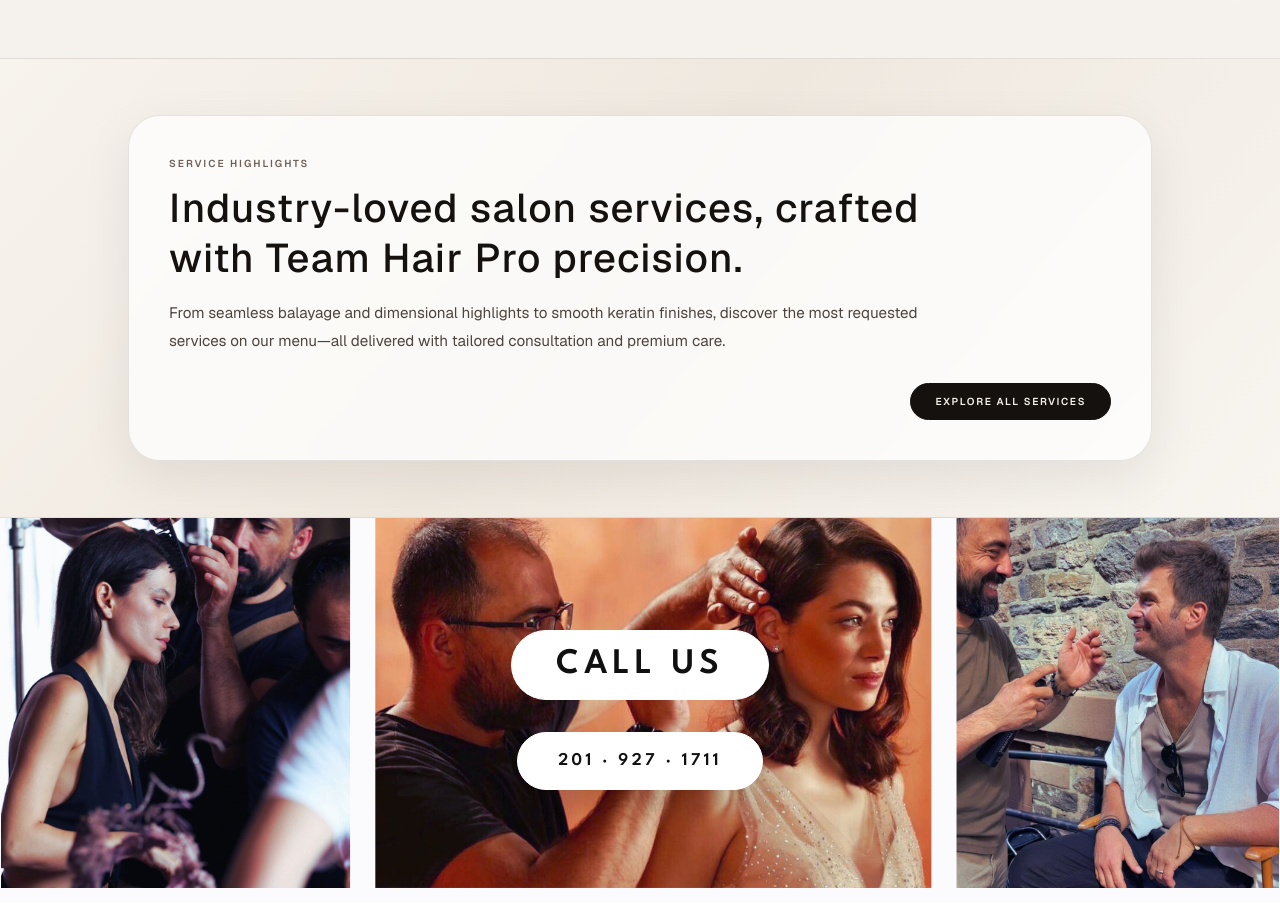
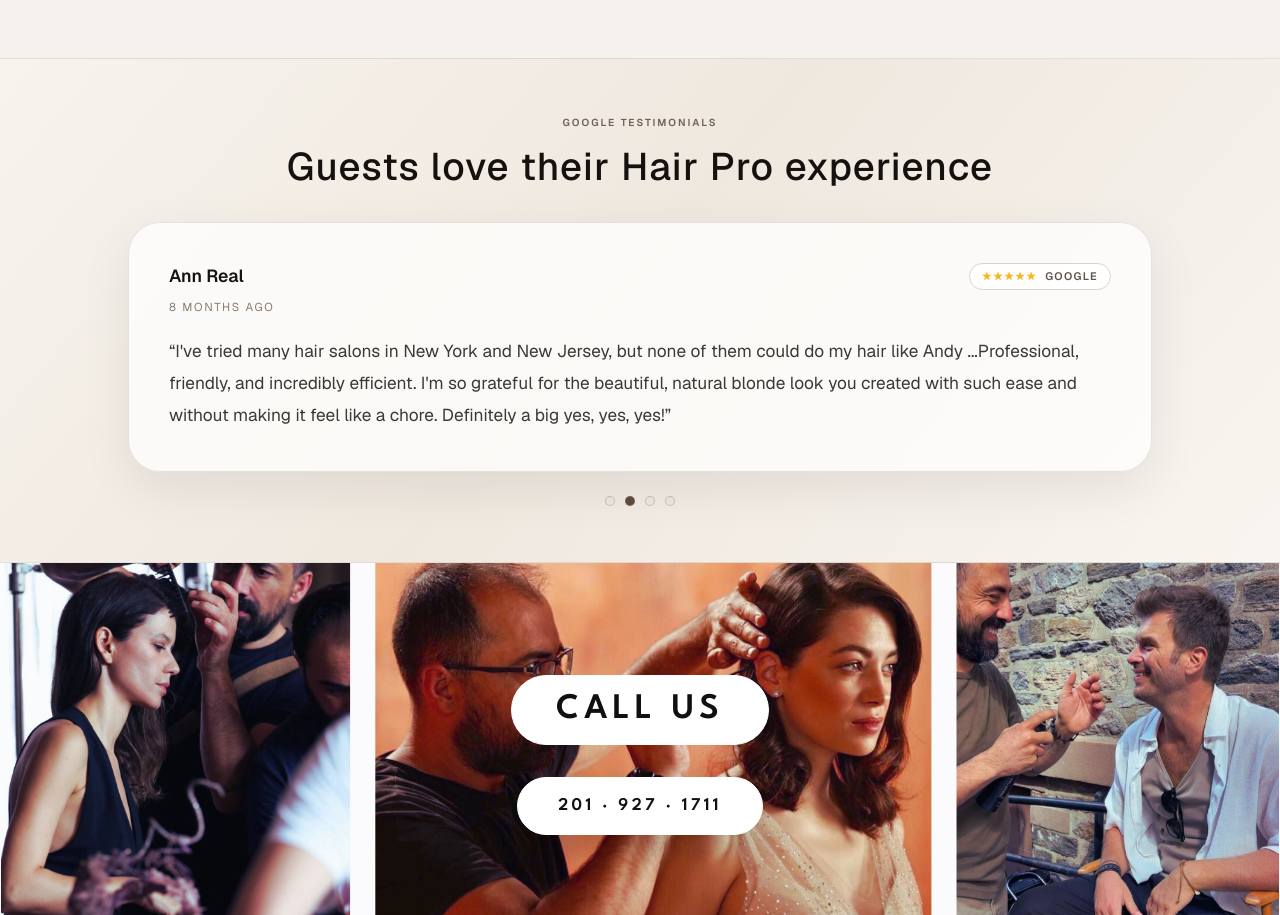
Before and after one commit to ugurcanyagiz/teamhairpro, a Next.js app: page / in a window 1280 px wide. Shown: the part 1016-1931 px from the top of the page. Built offline with nearby package versions, Linux system fonts and the light colour scheme.

Commit message:
Replace service spotlight with rotating Google testimonials

```diff
--- a/components/home/services-spotlight.tsx
+++ b/components/home/services-spotlight.tsx
@@ -1,25 +1,106 @@
-import Link from "next/link";
+"use client";
+
+import { useEffect, useState } from "react";
+
+type GoogleReview = {
+  id: number;
+  author: string;
+  timeAgo: string;
+  text: string;
+};
+
+const googleReviews: GoogleReview[] = [
+  {
+    id: 1,
+    author: "hilal akbalık",
+    timeAgo: "a month ago",
+    text: "Great experience at Hair Pro. Andy and his team are professional, talented, and truly artistic — you can tell they care about the details. Highly recommend!",
+  },
+  {
+    id: 2,
+    author: "Ann Real",
+    timeAgo: "8 months ago",
+    text: "I've tried many hair salons in New York and New Jersey, but none of them could do my hair like Andy ...Professional, friendly, and incredibly efficient. I'm so grateful for the beautiful, natural blonde look you created with such ease and without making it feel like a chore. Definitely a big yes, yes, yes!",
+  },
+  {
+    id: 3,
+    author: "Cindy Garzon",
+    timeAgo: "a month ago",
+    text: "Khan is the best!! I absolutely loved my color, and the products he uses are amazing. I live in NY, but I went to NJ where he is because it's simply worth it. I couldn't be happier with the results!",
+  },
+  {
+    id: 4,
+    author: "canan uslugel",
+    timeAgo: "3 months ago",
+    text: "I came in with dull, uneven hair, and I left with the most beautiful transformation. The color is rich, shiny, and perfectly blended, and the haircut gave my hair so much shape and freshness. My hair looks healthier, smoother, and so much more vibrant than before. I'm really happy with the result amazing work!",
+  },
+];
+
+const AUTOPLAY_MS = 4800;
 
 export function ServicesSpotlight() {
+  const [activeIndex, setActiveIndex] = useState(0);
+
+  useEffect(() => {
+    const interval = window.setInterval(() => {
+      setActiveIndex((current) => (current + 1) % googleReviews.length);
+    }, AUTOPLAY_MS);
+
+    return () => window.clearInterval(interval);
+  }, []);
+
   return (
-    <section className="border-y border-[rgba(0,0,0,0.08)] bg-[linear-gradient(130deg,#f7f3ed_0%,#efe8df_48%,#f8f5f0_100%)] px-5 py-12 sm:px-6 sm:py-14">
+    <section
+      className="border-y border-[rgba(0,0,0,0.08)] bg-[linear-gradient(130deg,#f7f3ed_0%,#efe8df_48%,#f8f5f0_100%)] px-5 py-12 sm:px-6 sm:py-14"
+      aria-labelledby="google-testimonials-heading"
+    >
       <div className="mx-auto w-full max-w-5xl">
-        <div className="rounded-[2rem] border border-[rgba(17,17,17,0.1)] bg-[rgba(255,255,255,0.72)] px-6 py-8 shadow-[0_16px_50px_rgba(21,17,14,0.08)] backdrop-blur-[1.5px] sm:px-10 sm:py-10">
-          <p className="text-[0.63rem] font-semibold uppercase tracking-[0.2em] text-[#6e6157]">Service Highlights</p>
-          <h2 className="mt-3 max-w-3xl text-[clamp(1.6rem,3.8vw,2.5rem)] font-medium leading-tight tracking-[0.03em] text-[#15110f]">
-            Industry-loved salon services, crafted with Team Hair Pro precision.
+        <header className="text-center">
+          <p className="text-[0.63rem] font-semibold uppercase tracking-[0.2em] text-[#6e6157]">Google Testimonials</p>
+          <h2
+            id="google-testimonials-heading"
+            className="mt-3 text-[clamp(1.6rem,3.8vw,2.4rem)] font-medium leading-tight tracking-[0.03em] text-[#15110f]"
+          >
+            Guests love their Hair Pro experience
           </h2>
-          <p className="mt-4 max-w-3xl text-[0.85rem] leading-7 text-[#4d443e] sm:text-[0.95rem]">
-            From seamless balayage and dimensional highlights to smooth keratin finishes, discover the most requested services on our menu—all delivered with tailored consultation and premium care.
-          </p>
+        </header>
 
-          <div className="mt-7 flex justify-end">
-            <Link
-              href="/services"
-              className="inline-flex items-center justify-center rounded-full border border-[#15110f] bg-[#15110f] px-6 py-2.5 text-[0.63rem] font-semibold uppercase tracking-[0.16em] text-[#f6f1ea] transition hover:-translate-y-0.5 hover:bg-[#090807]"
+        <div className="relative mt-8">
+          <div className="overflow-hidden rounded-[2rem] border border-[rgba(17,17,17,0.1)] bg-[rgba(255,255,255,0.72)] shadow-[0_16px_50px_rgba(21,17,14,0.08)] backdrop-blur-[1.5px]">
+            <div
+              className="flex transition-transform duration-700 ease-out"
+              style={{ transform: `translateX(-${activeIndex * 100}%)` }}
             >
-              Explore all services
-            </Link>
+              {googleReviews.map((review) => (
+                <article key={review.id} className="w-full shrink-0 px-6 py-8 text-left sm:px-10 sm:py-10">
+                  <div className="flex items-center justify-between gap-4">
+                    <p className="text-[1rem] font-semibold text-[#171311] sm:text-[1.1rem]">{review.author}</p>
+                    <span className="inline-flex items-center gap-2 rounded-full border border-[#d8d2cc] bg-white/80 px-3 py-1 text-[0.68rem] font-semibold uppercase tracking-[0.12em] text-[#5f544b]">
+                      <span className="text-[#f9b51e]">★★★★★</span>
+                      Google
+                    </span>
+                  </div>
+
+                  <p className="mt-2 text-[0.72rem] uppercase tracking-[0.15em] text-[#8a7b70]">{review.timeAgo}</p>
+                  <p className="mt-5 text-[0.98rem] leading-8 text-[#3e3732] sm:text-[1.08rem]">“{review.text}”</p>
+                </article>
+              ))}
+            </div>
+          </div>
+
+          <div className="mt-6 flex justify-center gap-2.5" aria-label="Testimonials controls">
+            {googleReviews.map((review, index) => (
+              <button
+                key={review.id}
+                type="button"
+                onClick={() => setActiveIndex(index)}
+                className={`h-2.5 w-2.5 rounded-full border border-[#9a8572]/40 transition ${
+                  index === activeIndex ? "bg-[#5f4c3e]" : "bg-[#ece7e2] hover:bg-[#dfd6ce]"
+                }`}
+                aria-label={`Show testimonial ${index + 1}`}
+                aria-current={index === activeIndex}
+              />
+            ))}
           </div>
         </div>
       </div>
```
